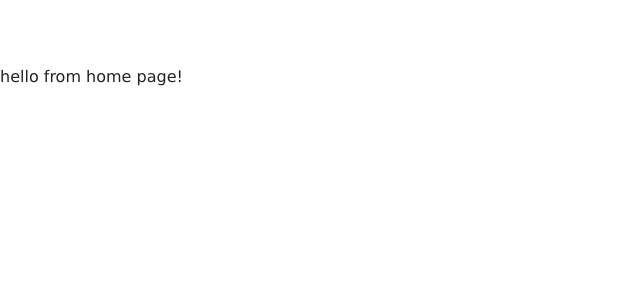
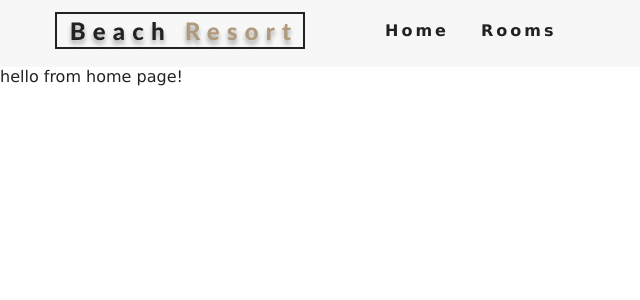
Before and after one commit to kolpakovin/four-seasons, a React (Create React App) app: page / in a window 1280 px wide. Shown: the top 300 px of the page, without its empty margins (0-640 px from the left). Built offline with nearby package versions, Linux system fonts and the light colour scheme.

Commit message:
navbar component was created. added optimized classes for mobile and tablet

```diff
--- a/src/App.js
+++ b/src/App.js
@@ -5,12 +5,14 @@
 import Rooms from './pages/Rooms';
 import SingleRoom from './pages/SingleRoom';
 import Error from './pages/Error';
+import Navbar from './components/Navbar';
 
 import { Route, Switch } from 'react-router-dom';
 
 function App() {
   return (
     <>
+    <Navbar />
       <Switch>
         <Route exact path="/" component={Home} />
         <Route exact path="/rooms/" component={Rooms} />
--- /dev/null
+++ b/src/components/Navbar.js
@@ -0,0 +1,34 @@
+import React, { useState } from 'react';
+import logo from '../images/logo.svg';
+import { FaAlignRight } from 'react-icons/fa';
+import { Link } from 'react-router-dom';
+
+
+const Navbar = () => {
+    const [isOpen, setIsOpen] = useState(false);
+    const handleToggle = () => setIsOpen(prevState => !prevState)
+    return (
+        <nav className="navbar">
+            <div className="nav-center">
+                <div className="nav-header">
+                    <Link to="/">
+                        <img src={logo} alt="Four Seasons" />
+                    </Link>
+                    <button type="button" className="nav-btn" onClick={handleToggle}>
+                        <FaAlignRight className="nav-icon" />
+                    </button>
+                </div>
+                <ul className={isOpen ? "nav-links show-nav" : "nav-links"}>
+                    <li>
+                        <Link to="/">Home</Link>
+                    </li>
+                    <li>
+                        <Link to="/rooms">Rooms</Link>
+                    </li>
+                </ul>
+            </div>
+        </nav>
+    )
+}
+
+export default Navbar;
```
